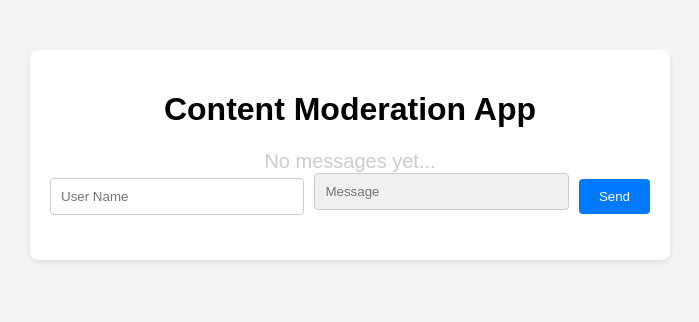
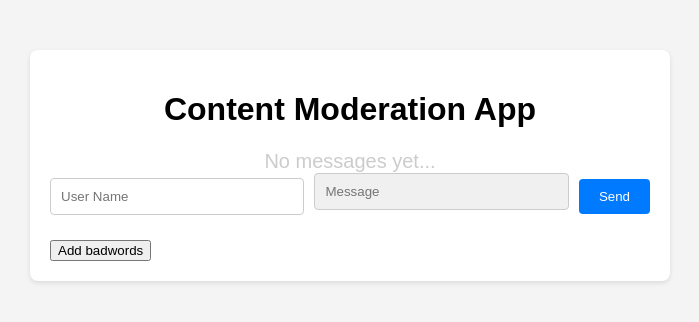
Before and after one commit to maddydevgits/content-moderation-kits, a Flask app: page / in a window 1280 px wide. Shown: the top 322 px of the page, without its empty margins (290-989 px from the left). Run offline with Flask 3, Linux system fonts and the light colour scheme; some libraries are stand-ins or nearby versions.

Commit message:
updating code

```diff
--- a/main.py
+++ b/main.py
@@ -32,6 +32,8 @@ def handle_my_custom_event(json, methods=['GET', 'POST']):
         status=passMessage(json['message'])
         if status==True:
             socketio.emit('my response', json, callback=messageReceived)
+        if status==False:
+            socketio.emit('badword alert',"Bad Word Detected",callback=messageReceived)
     # except:
     #     print ('hi')
     #     pass
--- a/templates/index.html
+++ b/templates/index.html
@@ -86,6 +86,7 @@
     <input type="submit" value="Send">
   </form>
   <span style="color:red">{{err}}</span>
+  <a href="/" class="btn"><button>Back to Moderation</button></a>
 </div>
 
 <!-- jQuery (necessary for Bootstrap's JavaScript plugins) -->
--- a/templates/session.html
+++ b/templates/session.html
@@ -48,6 +48,12 @@
       border-radius: 4px;
       cursor: pointer;
     }
+    .btn{
+      text-decoration: none;
+      width: 60px;
+      height: 12px;
+      border-radius: 10px;
+    }
 
     input[type="submit"]:hover {
       background-color: #0056b3;
@@ -85,11 +91,16 @@
     <div class="no-message">No messages yet...</div>
   </div>
 
+
   <form action="" method="POST">
     <input type="text" class="username" placeholder="User Name">
     <input type="text" class="message" placeholder="Message">
     <input type="submit" value="Send">
   </form>
+  <div class="message-badbox">
+    <p style="color:red" id="alert"></p>
+  </div>
+  <a href="/badwords" class="btn"><button>Add badwords</button></a>
 </div>
 
 <!-- jQuery (necessary for Bootstrap's JavaScript plugins) -->
@@ -130,6 +141,10 @@
       $('.message-container').append('<div class="message"><b>' + msg.user_name + '</b>: ' + msg.message + '</div>');
     }
   });
+  socket.on('badword alert',function(msg){
+      console.log(msg);
+      document.getElementById('alert').innerHTML=msg;
+  })
 </script>
 
 </body>
```
